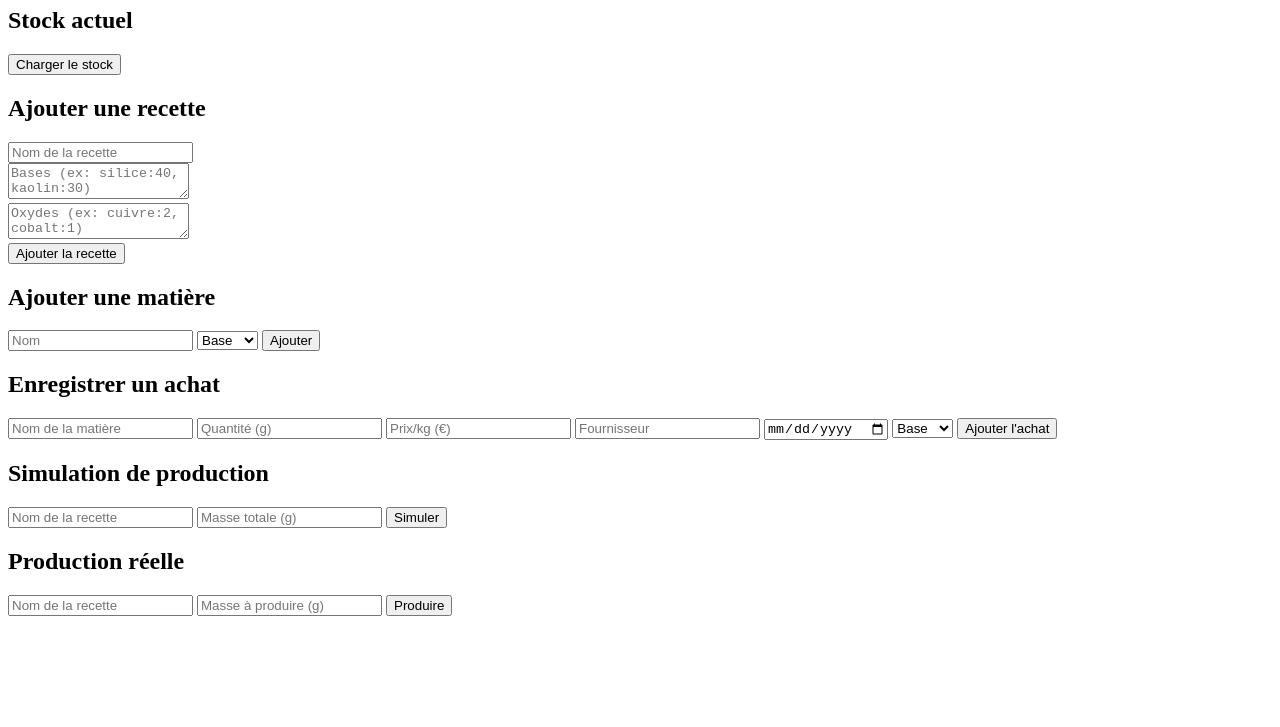
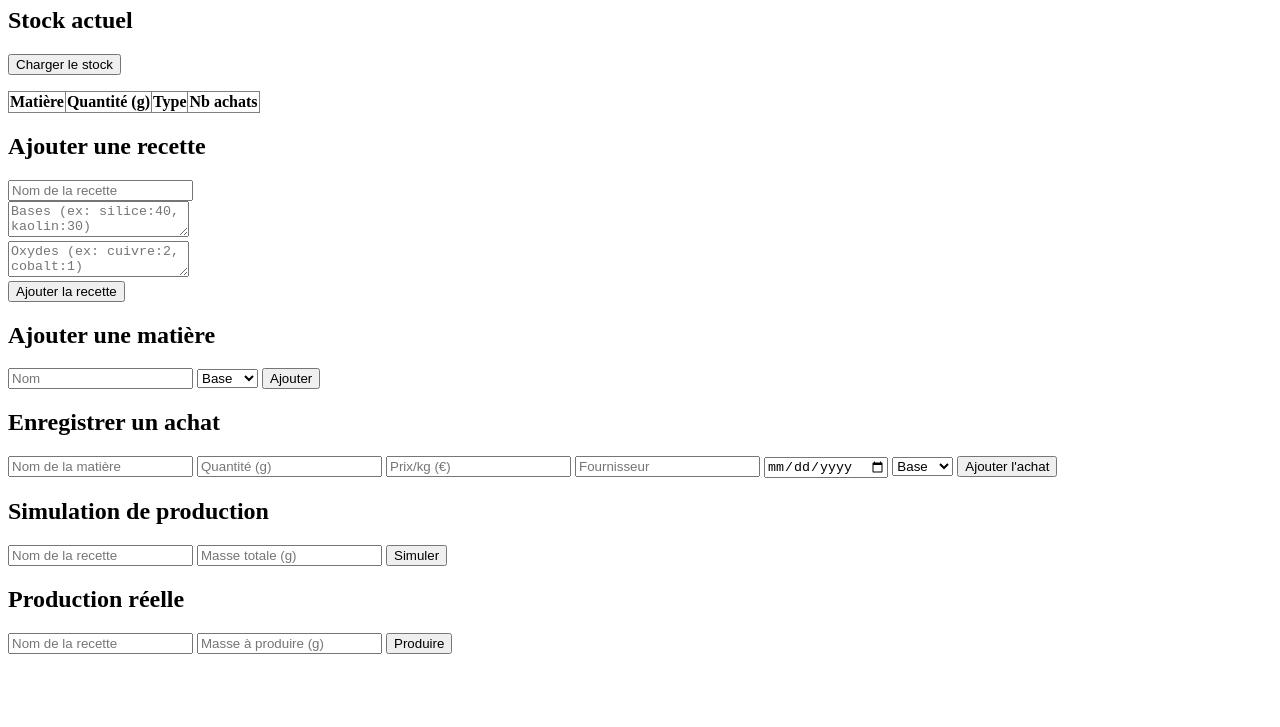
Before and after one commit to dinankou/glaze_api, a plain HTML site: page frontend/index.html in a window 1280 px wide. Shown: the part 73-800 px from the top of the page. Drawn offline with Linux system fonts and the light colour scheme.

Commit message:
Update index.html
ajout d'un tableau pour le stock

```diff
--- a/frontend/index.html
+++ b/frontend/index.html
@@ -8,11 +8,21 @@
 <body>
   <h1>Interface de gestion de stock</h1>
 
-  <section id="stock">
-    <h2>Stock actuel</h2>
-    <button id="btn-stock">Charger le stock</button>
-    <pre id="affichage-stock"></pre>
-  </section>
+<section id="stock">
+  <h2>Stock actuel</h2>
+  <button id="btn-stock">Charger le stock</button>
+  <table id="table-stock" border="1" style="margin-top:1em; border-collapse: collapse;">
+    <thead>
+      <tr>
+        <th>Matière</th>
+        <th>Quantité (g)</th>
+        <th>Type</th>
+        <th>Nb achats</th>
+      </tr>
+    </thead>
+    <tbody></tbody>
+  </table>
+</section>
 
 <section id="ajout-recette">
   <h2>Ajouter une recette</h2>
```
